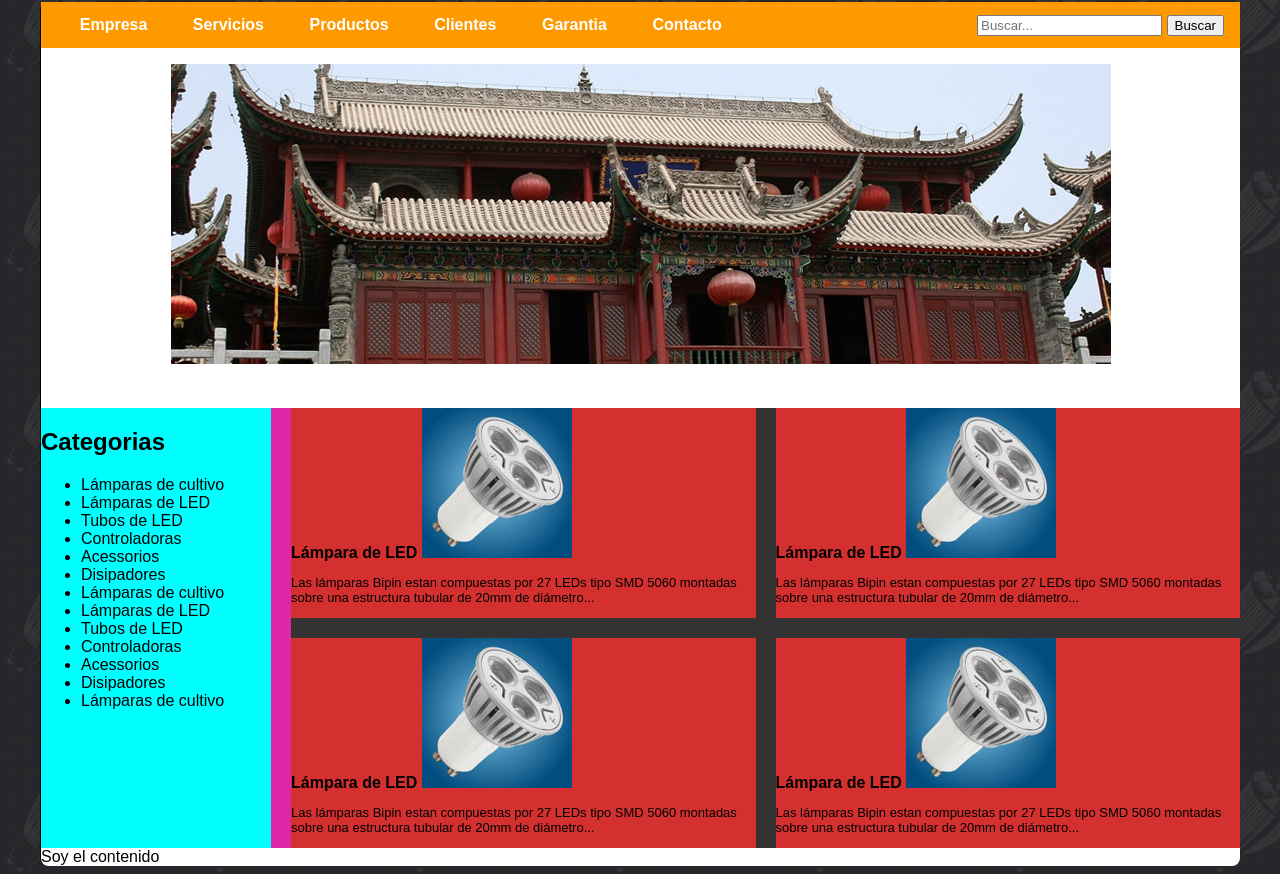
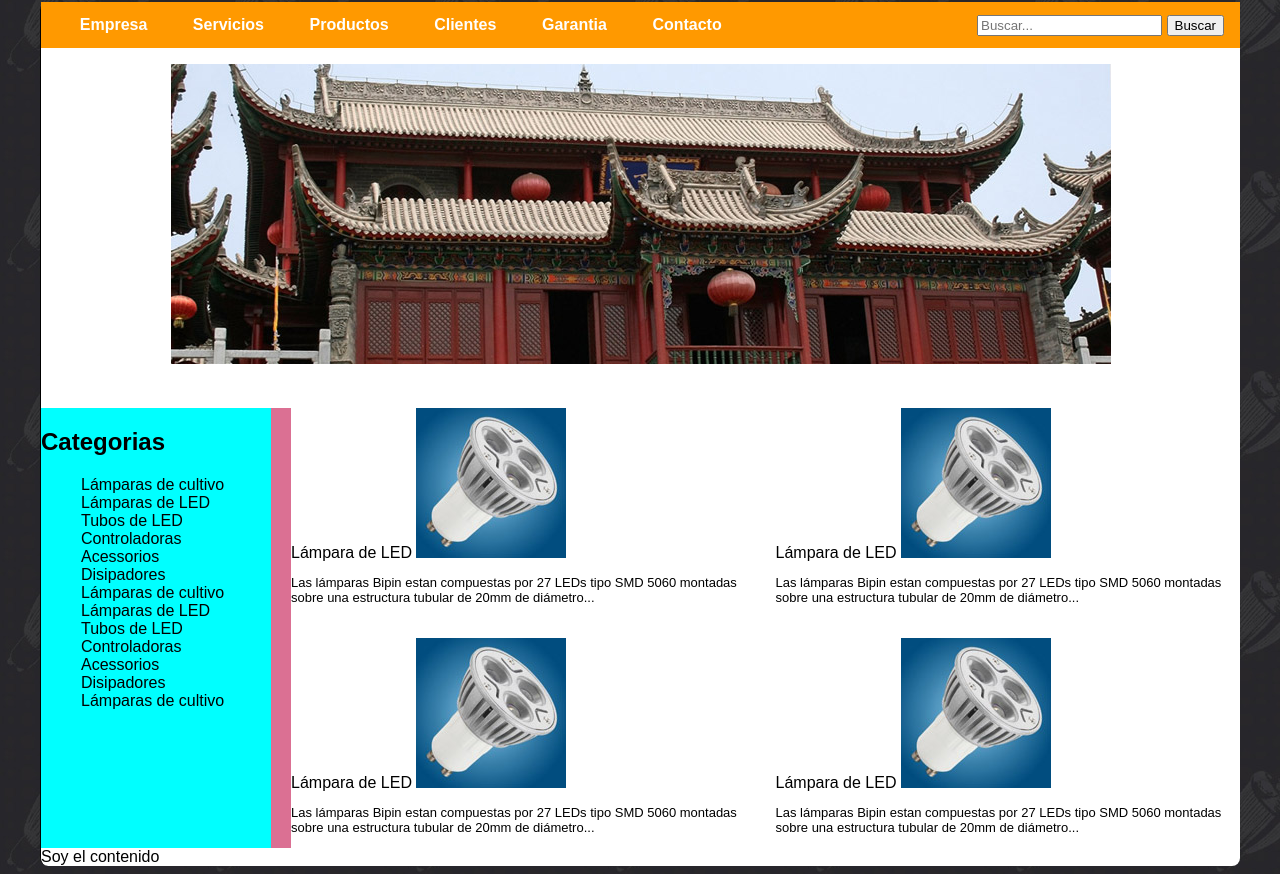
Before and after one commit to Mariromer0/2023-3alas, a plain HTML site: page index.html in a window 1280 px wide. Shown: the part 116-990 px from the top of the page. Drawn offline with Linux system fonts and the light colour scheme.

Commit message:
trabajando

```diff
--- a/TresAlas.css
+++ b/TresAlas.css
@@ -118,7 +118,7 @@ margin-bottom: 40px; /* con esto lo separo del contenido de texto */
 /* trabajando categorias*/
 .main{
 
-    background-color: rgb(223, 38, 167);
+    background-color: palevioletred;
     display: grid; /* esto lo convierte en una GRILLA*/
     gap: 20px; /* el gap es el espacio entre LAS DOS COLUMNAS*/
     grid-template-columns: 230px 1fr; /* ancho fijo para categorias y 1fr para prodcutos*/
@@ -129,25 +129,33 @@ margin-bottom: 40px; /* con esto lo separo del contenido de texto */
 
     background-color: aqua;
 
-list-style-type: none;   /* Sacos los puntitos a la lista */
 }
+.categorias1{
+    list-style-type: none; /* Sacos los puntitos a la lista */
+}
+.productos{
 
-.productos{
-background-color: #333;
-display:grid;
-grid-template-columns: 1fr 1fr;
-gap: 20px;
-
+    background-color: var(--blanco);
+    display: grid;
+    grid-template-columns: 1fr 1fr;
+    gap: 20px;
 }
 
 .lampara{
 
-    background-color: #d43030;
+    background-color: var(--blanco)
     font-weight: bold; /* para poner las letras en negrita*/
+
 }
 
 .texto{
 
     font-size: small;
     font-weight: 200;
+
 }
+
+.imagen{
+
+text-align:right
+}
--- a/index.html
+++ b/index.html
@@ -60,7 +60,7 @@
  <div class="main">
 <div class="categorias">
 <h2> Categorias </h2>
-<ul>
+<ul class="categorias1">
 <li>Lámparas de cultivo</li>
 <li> Lámparas de LED</li>
 <li> Tubos de LED</li>
@@ -82,25 +82,26 @@
 
 <div class="lampara">
   Lámpara de LED
-  <img src="/lamparas/lampara1.jpg" alt=" Lampara">
+  <img class=" imagen"src="/lamparas/lampara1.jpg"  alt=" Lampara">
     <p class="texto"> Las lámparas Bipin estan compuestas por 27 LEDs tipo SMD 5060 montadas sobre
     una estructura tubular de 20mm de diámetro... </p>
 </div>
 <div class="lampara">
   Lámpara de LED
-  <img src="/lamparas/lampara1.jpg" alt=" Lampara">
+  <img class="imagen"
+   src="/lamparas/lampara1.jpg"  alt=" Lampara">
     <p class="texto"> Las lámparas Bipin estan compuestas por 27 LEDs tipo SMD 5060 montadas sobre
     una estructura tubular de 20mm de diámetro... </p>
 </div>
 <div class="lampara">
   Lámpara de LED
-  <img src="/lamparas/lampara1.jpg" alt=" Lampara">
+  <img src="/lamparas/lampara1.jpg"  alt=" Lampara">
   <p class="texto"> Las lámparas Bipin estan compuestas por 27 LEDs tipo SMD 5060 montadas sobre
     una estructura tubular de 20mm de diámetro... </p>
 </div>
 <div class="lampara">
   Lámpara de LED
-  <img src="/lamparas/lampara1.jpg" alt=" Lampara">
+  <img src="/lamparas/lampara1.jpg"  alt=" Lampara">
     <p class="texto"> Las lámparas Bipin estan compuestas por 27 LEDs tipo SMD 5060 montadas sobre
     una estructura tubular de 20mm de diámetro... </p>
 </div>
```
Lines whose indentation alone changed are shown as unchanged.
